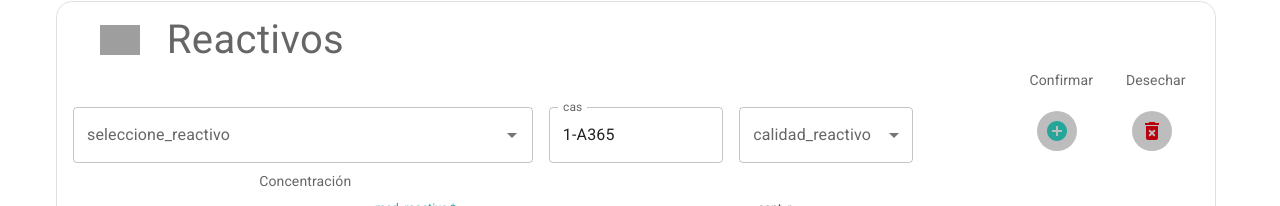
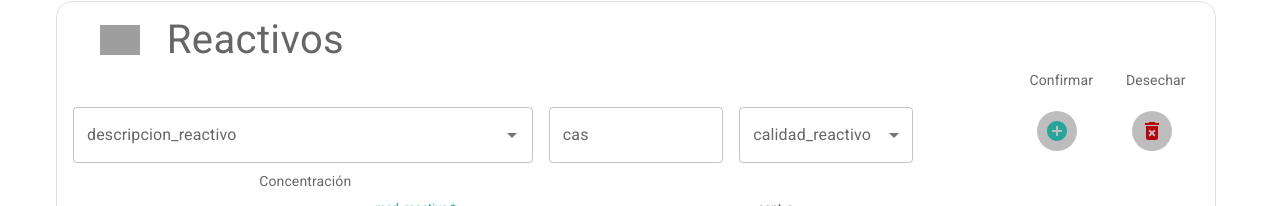
Before and after one commit to chamiamarillo/appLabFront, a React (Create React App) app: page /Docente/NuevoPedido in a window 1280 px wide. Shown: the part 746-952 px from the top of the page. Built offline with nearby package versions, Linux system fonts and the light colour scheme; no server answers; grey boxes are pictures that could not be loaded.

Commit message:
se obtiene el cas

```diff
--- a/src/Components/Docente/NuevoPedido.jsx
+++ b/src/Components/Docente/NuevoPedido.jsx
@@ -61,6 +61,8 @@ export default function NuevoPedido({setNuevoPedido}) {
 
   const[pedidoReactivos,setPedidoReactivos]=useState([]);
   const[listaReactivos,setListaReactivos]=useState([]);
+  const[reactivoElegido,setReacElegido]=useState({});
+
   const[_med_reactivo,setUn_med_reactivo]=useState("");
   const[_cas,setCas]=useState("1-A365");
   const[cal_reactivo,setCalReactivo]=useState("");
@@ -94,68 +96,47 @@ export default function NuevoPedido({setNuevoPedido}) {
     event.preventDefault();
     const data = new FormData(event.currentTarget);
 
-
-   listaEquipos.map((item,key)=> (
-       (item.descripcion === data.get('descripcion_equipo'))?(
-
         setPedidoEquipos({
           "cantidad": parseInt(data.get('cant_equipo'),10),
-          "equipo": item._id
-      })  ):(<div></div>))  );
-
-
-
+          "equipo": equipoElegido._id
+      })  ;
   };
+  const  set_IdEquip=(event,value) => {  setEquipoElegido(value);  };
 
   // CARGA MATERIAL A LA LISTA
   const cargaMaterial = async(event) => {
     event.preventDefault();
     const data = new FormData(event.currentTarget);
 
-    // listaMateriales.map((item,key)=> (
-    //   (item.descripcion === data.get('descripcion_material'))?(
-
-    //    setPedidoMateriales({
-    //       "cantidad": parseInt(data.get('cant_material'),10),
-    //       "material": item._id
-    //   })):(console.log(item.descripcion)) ) );
       setPedidoMateriales({
         "cantidad": parseInt(data.get('cant_material'),10),
         "material": materialElegido._id
       });
-      console.log("elegido",materialElegido);
+
    };
 
-      const  set_IdMat=(event,value) => {
-       // event.preventDefault();
-       console.log("elegido",materialElegido,value);
-        setMatElegido(value);
-        console.log("elegido",materialElegido)
+      const  set_IdMat=(event,value) => {    setMatElegido(value);  };
 
 
-
-
-
-
-  };
 // CARGA REACTIVOS A LA LISTA
 const cargaReactivos = async(event) => {
   event.preventDefault();
   const data = new FormData(event.currentTarget);
 
-  listaMateriales.map((item,key)=> (
-    (item.descripcion === data.get('descripcion_material'))?(
+  // listaMateriales.map((item,key)=> (
+  //   (item.descripcion === data.get('descripcion_material'))?(
 
-     setPedidoReactivos({
-        "cantidad": parseInt(data.get('cant_material'),10),
-        "material": item._id
-    })):(console.log(item.descripcion)) ) );
+  //    setPedidoReactivos({
+  //       "cantidad": parseInt(data.get('cant_material'),10),
+  //       "material": item._id
+  //   })):(console.log(item.descripcion)) ) );
 
 
-console.log({elPedidoREcienteMaterial:pedidoMateriales});
+//console.log({elPedidoREcienteMaterial:pedidoMateriales});
 
 
 };
+const  set_IdReactivo=(event,value) => {    setReacElegido(value); console.log(reactivoElegido) };
 
 
 
@@ -424,7 +405,7 @@ console.log({elPedidoREcienteMaterial:pedidoMateriales});
                                     options={listaEquipos}
 
                                     getOptionLabel={(option)=>option.descripcion}
-
+                                    onChange={(event, value) => set_IdEquip(event,value)}
                                     renderInput={(params) =>{
                                       return(
                                        <TextField {...params}
@@ -703,15 +684,14 @@ console.log({elPedidoREcienteMaterial:pedidoMateriales});
                                     id="combo-box-demo"
                                     options={listaReactivos}
                                     getOptionLabel={(option)=>option.descripcion}
+                                    onChange={(event, value) => set_IdReactivo(event,value)}
                                     renderInput={(params) =>{
                                       return(
                                        <TextField {...params}
                                        margin="normal"
-                                       value={params.InputProps}
 
-                                       onChange={casElegido}
                                        name="descripcion_reactivo"
-                                       label={"seleccione_reactivo "}
+                                       label={"descripcion_reactivo "}
                                        InputLabelProps={{className:"autocompleteLabel"}}
                                        InputProps={{
                                         ...params.InputProps,}}
@@ -723,17 +703,19 @@ console.log({elPedidoREcienteMaterial:pedidoMateriales});
             <Grid  item xs={2} container justifyContent="center">
                   <TextField
                     margin="normal"
-                   // required
+
                     fullWidth
-                    defaultValue={_cas}
+                    value={reactivoElegido.cas}
                     id="cas"
                     label="cas"
                     name="cas"
-                    //autoComplete="cas"
-                   // autoFocus
-                    //defualtvalue={_cas}
 
-                  //  variant="filled"
+                    autoFocus
+                    InputProps={{
+                      readOnly: true,
+                    }}
+                   // **variant="standard"
+                    variant="outlined"
                   />
             </Grid>
              <Grid  item xs={2}  container justifyContent="center" marginTop={1}>
```
